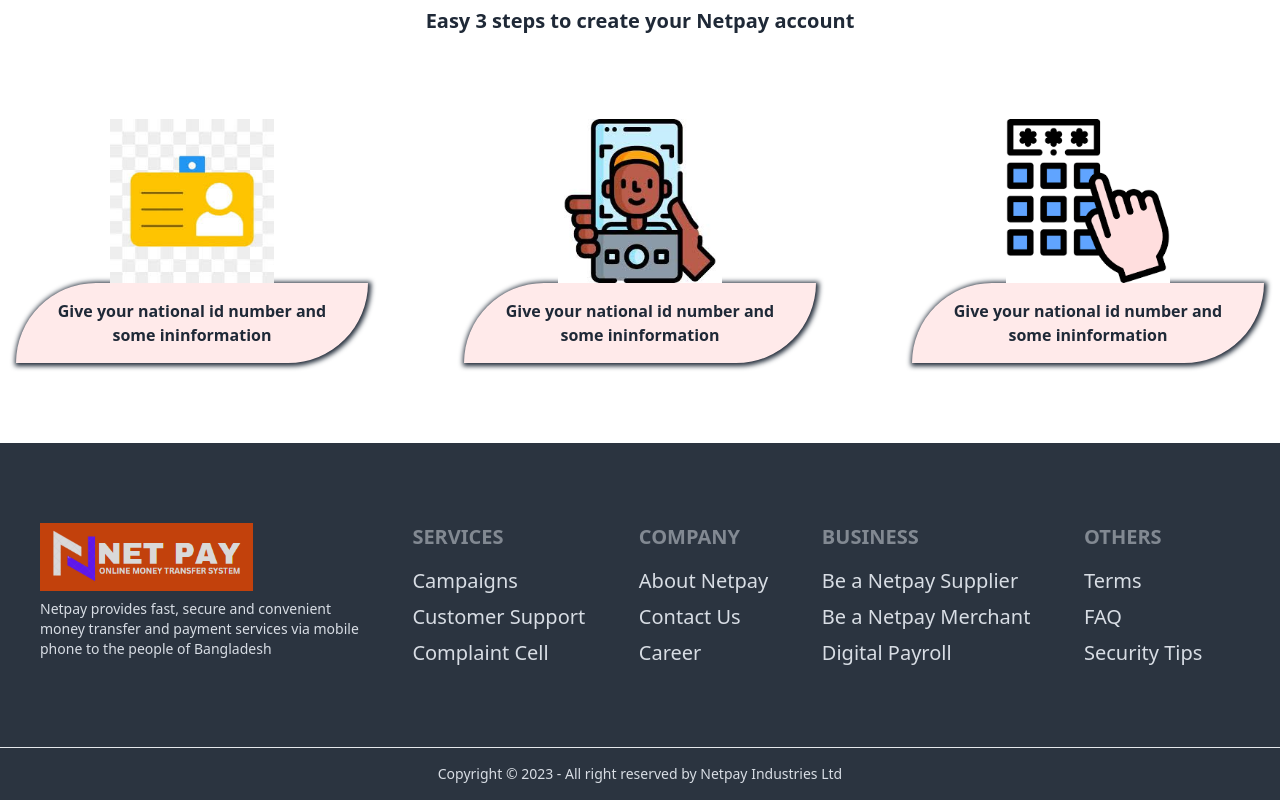
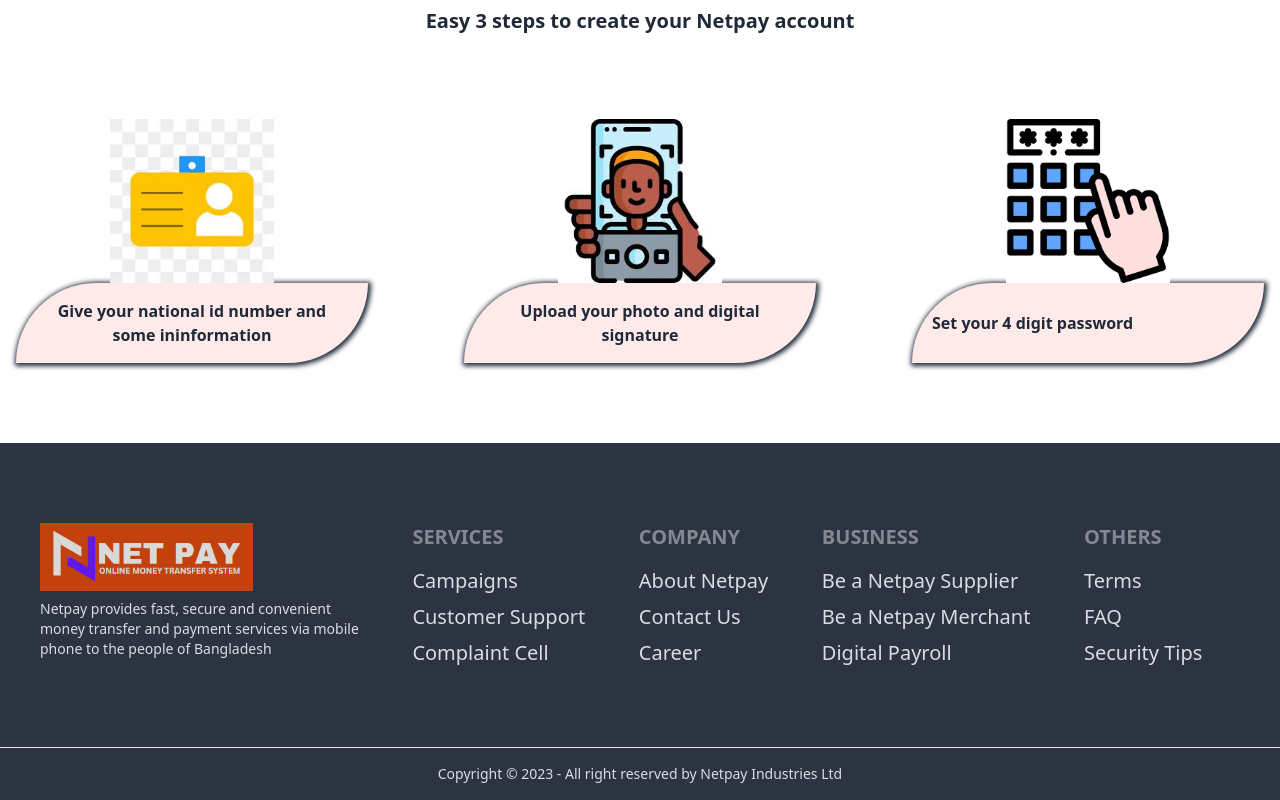
Before and after one commit to Mamun-Ur-Rashid/netpay, a React (Vite) app: page / in a window 1280 px wide. Shown: the part 1920-2720 px from the top of the page. Built offline with nearby package versions, Linux system fonts and the light colour scheme.

Commit message:
edit some style

```diff
--- a/src/pages/FinancialPlatform/FinancialCard/FinancialCard.jsx
+++ b/src/pages/FinancialPlatform/FinancialCard/FinancialCard.jsx
@@ -10,7 +10,7 @@ const FinancialCard = () => {
             <h1 className="text-center font-bold text-5xl my-5"><span className="border-b-4 border-orange-700 text-orange-700">Our Services</span></h1>
             <p className="mt-5 text-center">Our services are designed to make your rregular financial <br /> transactions convenient and easy</p>
 
-            <div className="my-10 grid grid-cols-1 md:grid-3 lg:grid-cols-4 gap-10 container mx-auto">
+            <div className="my-10 grid grid-cols-1 md:grid-cols-2 lg:grid-cols-4 gap-10 container mx-auto">
 
                 <Link to='/mobileRecharge'>
                     <div style={{ boxShadow: "2px 2px 5px" }} className="card w-50 h-full bg-[#FFEAEA] cursor-pointer">
--- a/src/pages/Home/AccountSystem/AccountSystem.jsx
+++ b/src/pages/Home/AccountSystem/AccountSystem.jsx
@@ -22,15 +22,15 @@ const AccountSystem = () => {
                         <img className='mx-auto w-[164px] h-[164px]' src={photo} alt="" />
                     </div>
                     <div style={{borderRadius:"80px 0px 80px 0px", boxShadow: "1px 1px 5px 2px"}} className='w-full h-20 bg-[#FFEAEA] flex items-center justify-between'>
-                        <p className='px-5 font-bold text-center'>Give your national id number and some ininformation</p>
+                        <p className='px-5 font-bold text-center'>Upload your photo and  digital signature</p>
                     </div>
                 </div>
-                <div className='lg:w-[30%] sm:mt-5 px-4'>
+                <div className='md:w-[30%] sm:mt-5 px-4'>
                     <div className=''>
                         <img className='mx-auto w-[164px] h-[164px]' src={password} alt="" />
                     </div>
                     <div style={{borderRadius:"80px 0px 80px 0px",boxShadow: "1px 1px 5px 2px"}} className='w-full h-20 bg-[#FFEAEA] flex items-center justify-between'>
-                        <p className='px-5 font-bold text-center'>Give your national id number and some ininformation</p>
+                        <p className='px-5 font-bold sm:text-center'>Set your 4 digit password </p>
                     </div>
                 </div>
             </div>
```
